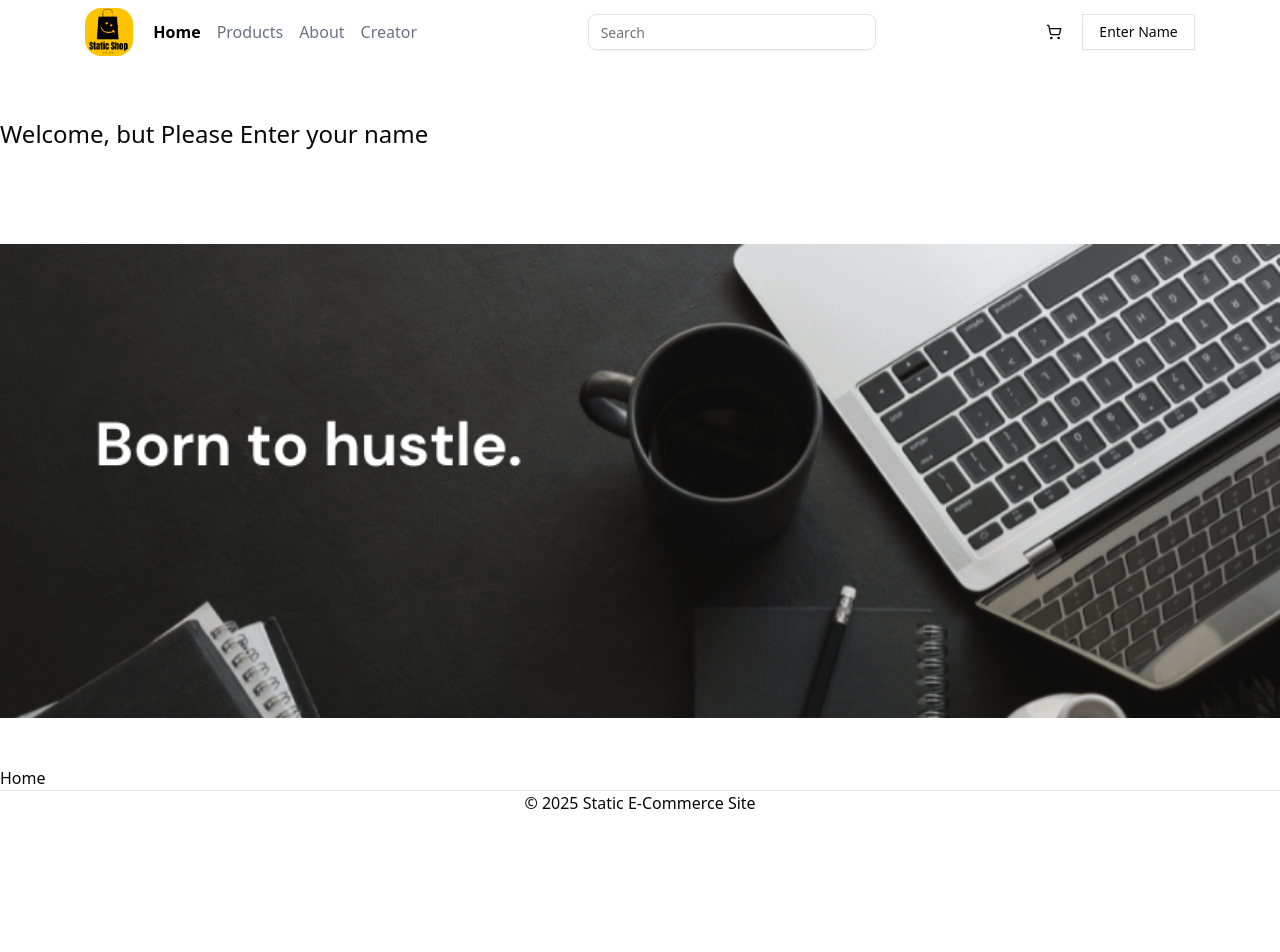
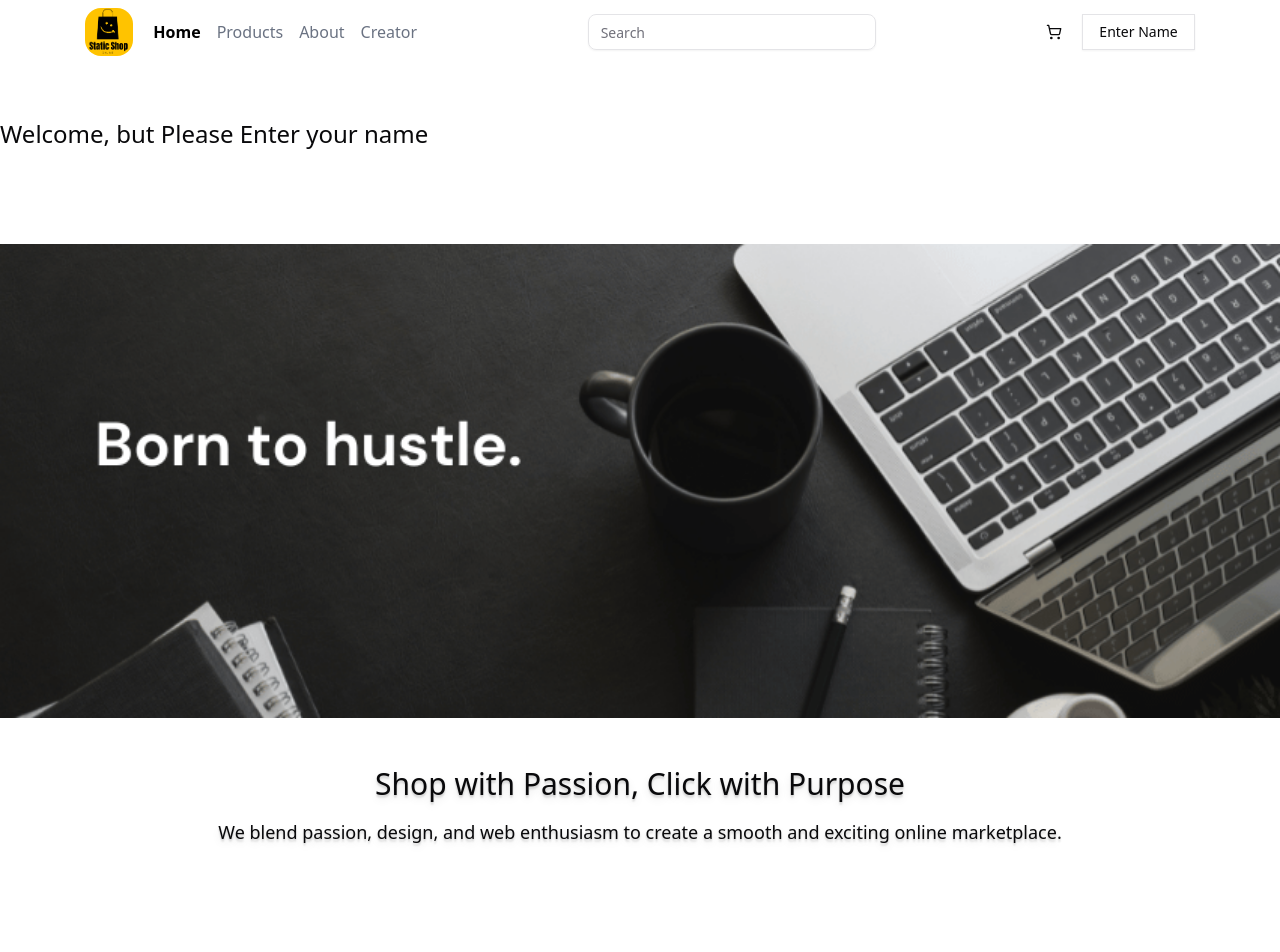
Before and after one commit to LeynardPenaranda/e-commerce-with-redux-rest-api, a React (Vite) app: page / in a window 1280 px wide. Shown: the top 952 px of the page. Before the commit the page ends 854 px from the top, so only its background shows below. Built offline with nearby package versions, Linux system fonts and the light colour scheme.

Commit message:
add new things

```diff
--- a/src/components/pages/home.tsx
+++ b/src/components/pages/home.tsx
@@ -25,7 +25,15 @@ const Home = () => {
           )}
         </div>
         <HomeCarousel />
-        Home
+        <div className="w-full h-[15rem]">
+          <h1 className="text-center font-medium text-3xl text-shadow-lg">
+            Shop with Passion, Click with Purpose
+          </h1>
+          <p className="text-center text-lg mt-4 text-shadow-lg">
+            We blend passion, design, and web enthusiasm to create a smooth and
+            exciting online marketplace.
+          </p>
+        </div>
       </div>
     </AnimationWrapper>
   );
```
